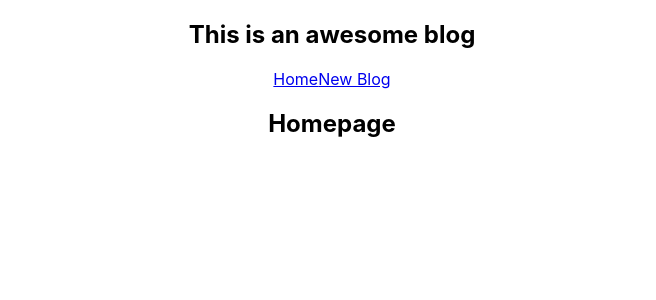
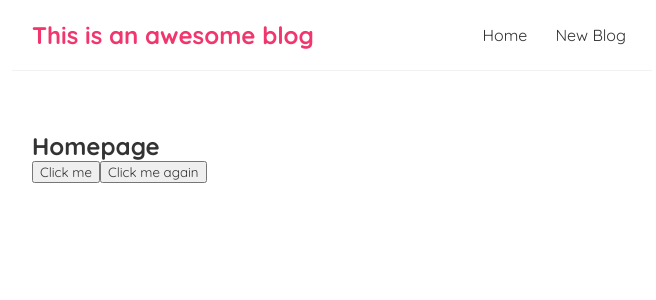
Before and after one commit to stern9/react-blog, a React (Create React App) app: page / in a window 1280 px wide. Shown: the top 300 px of the page, without its empty margins (308-964 px from the left). Built offline with nearby package versions, Linux system fonts and the light colour scheme.

Commit message:
Added styles and a couple of buttons with a test of click events

```diff
--- a/src/App.css
+++ /dev/null
@@ -1,38 +0,0 @@
-.App {
-  text-align: center;
-}
-
-.App-logo {
-  height: 40vmin;
-  pointer-events: none;
-}
-
-@media (prefers-reduced-motion: no-preference) {
-  .App-logo {
-    animation: App-logo-spin infinite 20s linear;
-  }
-}
-
-.App-header {
-  background-color: #282c34;
-  min-height: 100vh;
-  display: flex;
-  flex-direction: column;
-  align-items: center;
-  justify-content: center;
-  font-size: calc(10px + 2vmin);
-  color: white;
-}
-
-.App-link {
-  color: #61dafb;
-}
-
-@keyframes App-logo-spin {
-  from {
-    transform: rotate(0deg);
-  }
-  to {
-    transform: rotate(360deg);
-  }
-}
--- a/src/App.js
+++ b/src/App.js
@@ -1,4 +1,3 @@
-import "./App.css";
 import Navbar from "./Navbar";
 import Home from "./Home";
 
--- a/src/Home.js
+++ b/src/Home.js
@@ -1,7 +1,19 @@
 const Home = () => {
+  const handleClick = (e) => {
+    console.log("hello", e);
+  };
+
+  const handleClickAgain = (name, e) => {
+    console.log("hello " + name, e.target);
+  };
+
   return (
     <div className="home">
       <h2>Homepage</h2>
+      <button onClick={handleClick}>Click me</button>
+      <button onClick={(e) => handleClickAgain("avram", e)}>
+        Click me again
+      </button>
     </div>
   );
 };
--- a/src/index.css
+++ b/src/index.css
@@ -1,13 +1,37 @@
-body {
+@import url("https://fonts.googleapis.com/css2?family=Quicksand:wght@300;400;500;600;700&display=swap");
+
+/* base styles */
+* {
   margin: 0;
-  font-family: -apple-system, BlinkMacSystemFont, 'Segoe UI', 'Roboto', 'Oxygen',
-    'Ubuntu', 'Cantarell', 'Fira Sans', 'Droid Sans', 'Helvetica Neue',
-    sans-serif;
-  -webkit-font-smoothing: antialiased;
-  -moz-osx-font-smoothing: grayscale;
+  font-family: "Quicksand";
+  color: #333;
 }
-
-code {
-  font-family: source-code-pro, Menlo, Monaco, Consolas, 'Courier New',
-    monospace;
+.navbar {
+  padding: 20px;
+  display: flex;
+  align-items: center;
+  max-width: 600px;
+  margin: 0 auto;
+  border-bottom: 1px solid #f2f2f2;
 }
+.navbar h1 {
+  color: #f1356d;
+}
+.navbar .links {
+  margin-left: auto;
+}
+.navbar a {
+  margin-left: 16px;
+  text-decoration: none;
+  padding: 6px;
+}
+.navbar a:hover {
+  color: white;
+  background-color: #f1356d;
+  border-radius: 8px;
+}
+.content {
+  max-width: 600px;
+  margin: 40px auto;
+  padding: 20px;
+}
```
Also changed, not shown: 1 other file (tests, documents, lock files or other folders).
